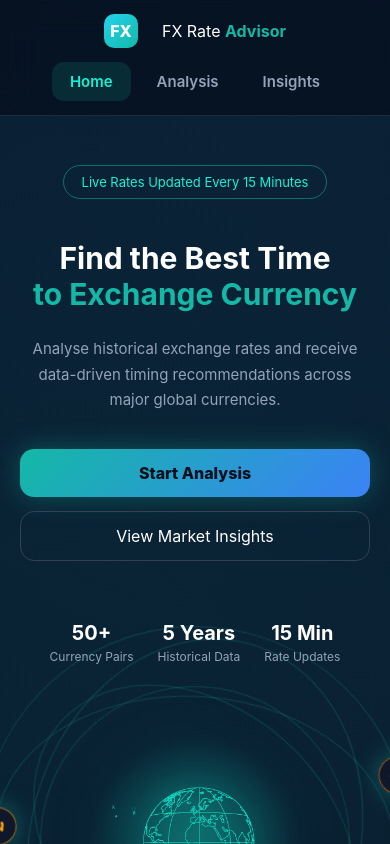
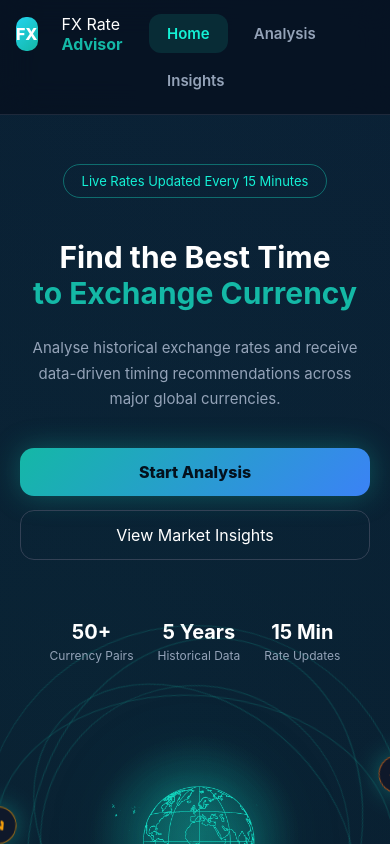
Before and after one commit to chris065-xinyu/fx-timing-advisor, a Vue app: page / in a window 390 px wide. Shown: the top 844 px of the page. Built offline with nearby package versions, Linux system fonts and the light colour scheme; no server answers.

Commit message:
fix market sentiment card

```diff
--- a/src/style.css
+++ b/src/style.css
@@ -534,9 +534,6 @@ a {
     grid-template-columns: 1fr;
   }
 
-  .nav-links {
-    display: none;
-  }
 
   .hero h1 {
     font-size: 42px;
@@ -1535,13 +1532,6 @@ a {
 ========================= */
 
 @media (max-width: 768px) {
-  .nav-container {
-    display: flex;
-    flex-direction: column;
-    align-items: flex-start;
-    padding: 14px 16px;
-    gap: 14px;
-  }
 
   .nav-links {
     justify-content: flex-start;
@@ -1559,7 +1549,7 @@ a {
   .nav-container {
     padding: 14px 16px;
     flex-direction: column;
-    align-items: center;
+    align-items: flex-start;
     gap: 14px;
   }
 
@@ -1674,22 +1664,7 @@ a {
     gap: 24px;
   }
 
-  .premium-gauge {
-    width: 320px;
-    height: 210px;
-    transform: scale(0.62);
-    transform-origin: top left;
-    margin: 0 auto;
-  }
-
-  .gauge-arc {
-    width: 520px;
-    height: 260px;
-  }
-
-  .sentiment-card {
-    overflow: hidden;
-  }
+
 
   .sentiment-copy h3 {
     font-size: 22px;
```
